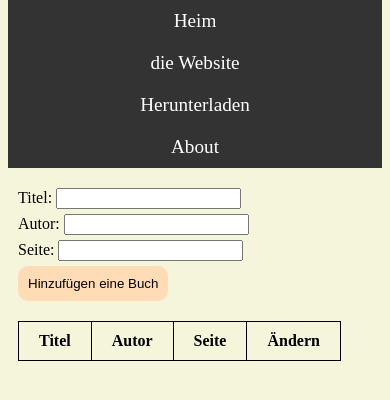
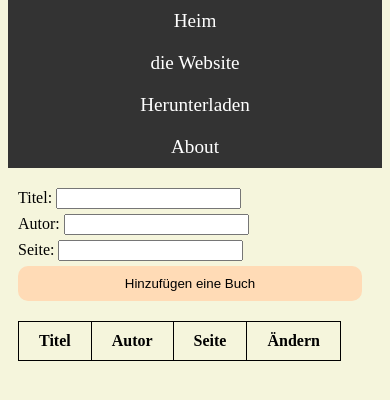
Before and after one commit to styrkbb/myReadingRegistration.github.io, a plain HTML site: page index-tysk.html in a window 390 px wide. Shown: the top 400 px of the page. Drawn offline with Linux system fonts and the light colour scheme.

Commit message:
Update style-tysk.css

```diff
--- a/style-tysk.css
+++ b/style-tysk.css
@@ -74,4 +74,5 @@ li a:hover:not(.Aktiv) {
     .TittelWrite2{width: 100%;float: left;padding-bottom: 5px;}
     .TittelWrite3 {width: 100%;float: left;padding-bottom: 5px;}
     body {margin-top: 0;}
+    button {width:100%;}
 }
```
